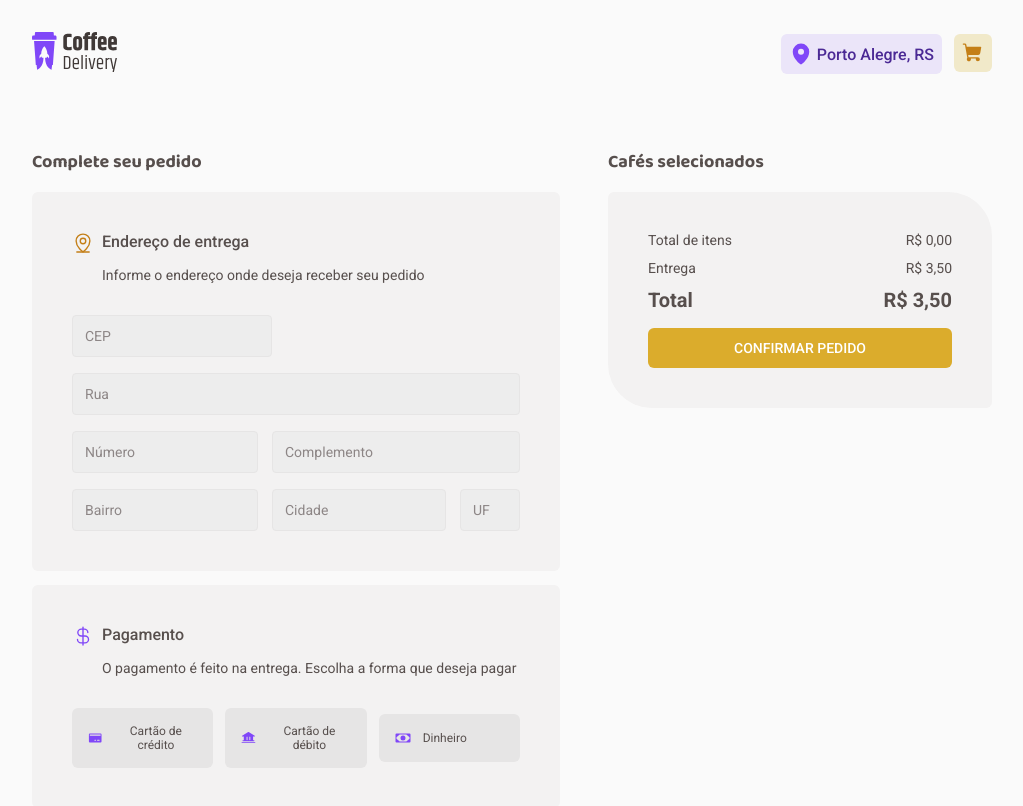
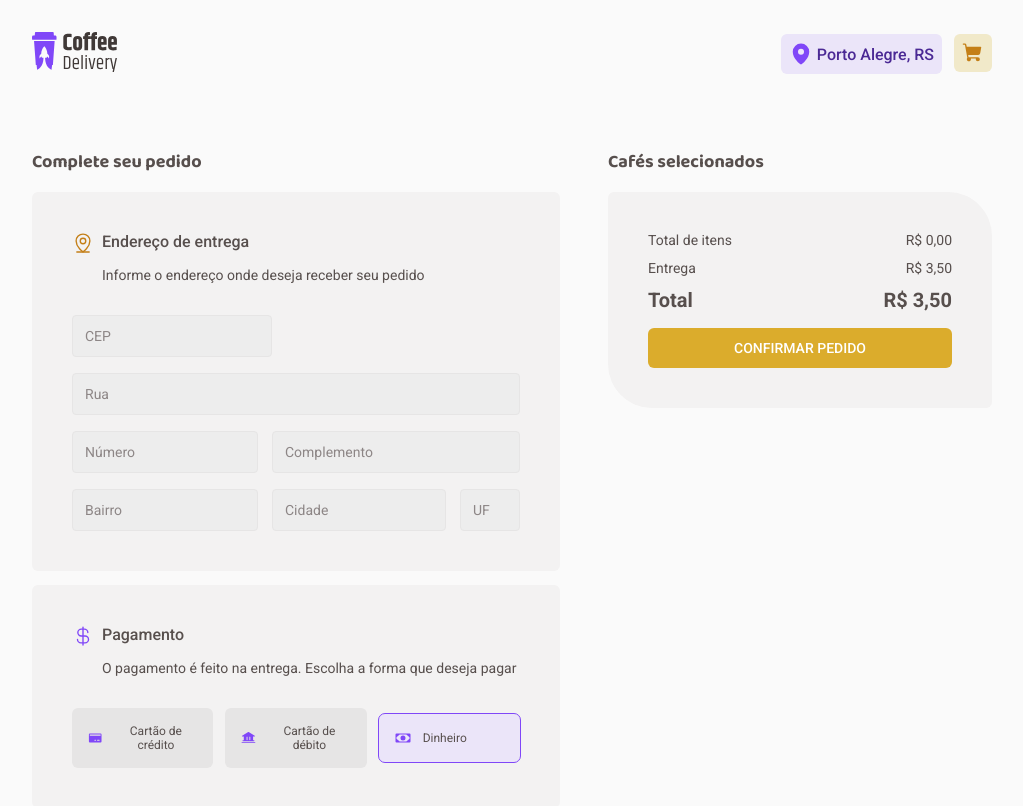
Before and after one commit to caiotheodoro/coffee-delivery, a React (Vite) app: page /checkout in a window 1280 px wide. Shown: the whole page, without its empty margins (128-1151 px from the left). Built offline with nearby package versions, Linux system fonts and the light colour scheme.

Commit message:
cash default value

```diff
--- a/src/contexts/CoffeesContext.tsx
+++ b/src/contexts/CoffeesContext.tsx
@@ -46,7 +46,7 @@ interface CartProviderProps {
 
 export function CartContextProvider({ children }: CartProviderProps) {
     const [orderInfo, setOrderInfo] = useState<OrderInfo>({} as OrderInfo)
-    const [payment, setPayment] = useState<string>('')
+    const [payment, setPayment] = useState<string>('cash')
     const navigate = useNavigate()
     const [cartState, dispatch] = useReducer(cartReducer, {
         cart: [],
--- a/src/pages/Checkout/components/FormInfo/index.tsx
+++ b/src/pages/Checkout/components/FormInfo/index.tsx
@@ -19,7 +19,7 @@ const OptionsList = [
     },
     {
         label: "Dinheiro",
-        value: "money",
+        value: "cash",
         icon: <Money weight="fill" />,
     }
 ]
--- a/src/pages/Checkout/index.tsx
+++ b/src/pages/Checkout/index.tsx
@@ -39,7 +39,7 @@ export function Checkout() {
       city: "",
       state: "",
       district: "",
-      payment: "",
+      payment: "cash",
     },
   })
 
```
